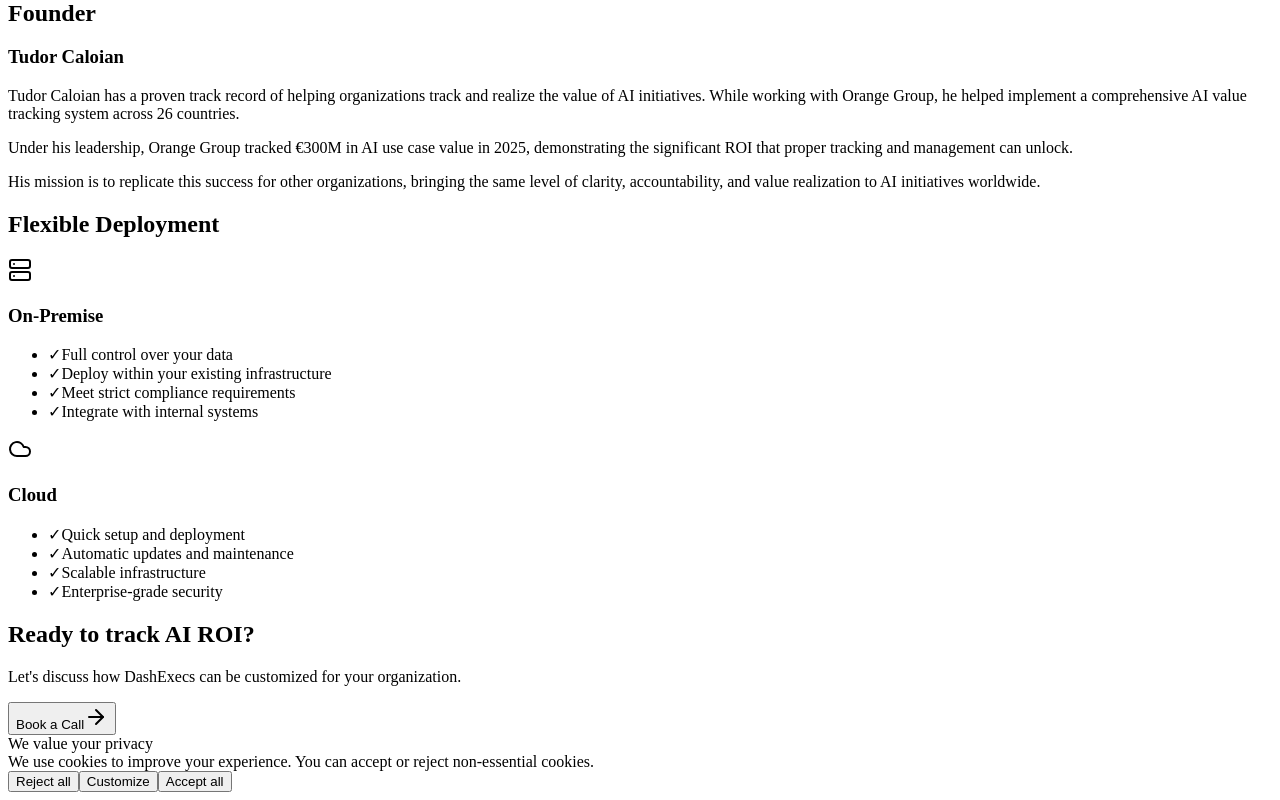
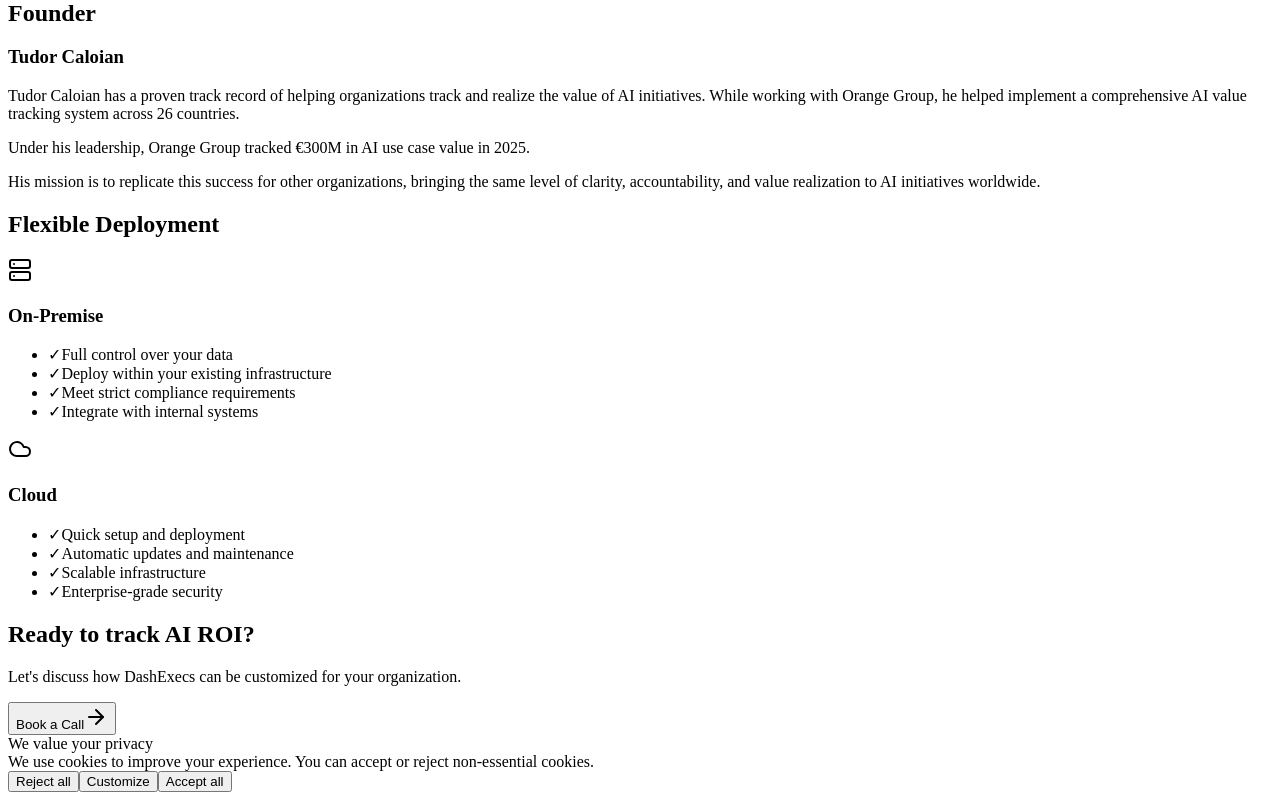
Before and after one commit to CyberTud/dashexecs-web, a React (Vite) app: page /about in a window 1280 px wide. Shown: the part 894-1694 px from the top of the page. Built offline with nearby package versions, Linux system fonts and the light colour scheme; the HTML template or start-up script is replaced by a standard one.

Commit message:
Simplify Founder section: remove ROI explanation text

```diff
--- a/src/pages/AboutPage.tsx
+++ b/src/pages/AboutPage.tsx
@@ -79,8 +79,7 @@
                 While working with Orange Group, he helped implement a comprehensive AI value tracking system across 26 countries.
               </p>
               <p className="text-lg text-gray-600 mb-4">
-                Under his leadership, Orange Group tracked <span className="font-bold text-[#1a1a1a]">€300M in AI use case value in 2025</span>,
-                demonstrating the significant ROI that proper tracking and management can unlock.
+                Under his leadership, Orange Group tracked <span className="font-bold text-[#1a1a1a]">€300M in AI use case value in 2025</span>.
               </p>
               <p className="text-lg text-gray-600">
                 His mission is to replicate this success for other organizations, bringing the same level of clarity,
```
